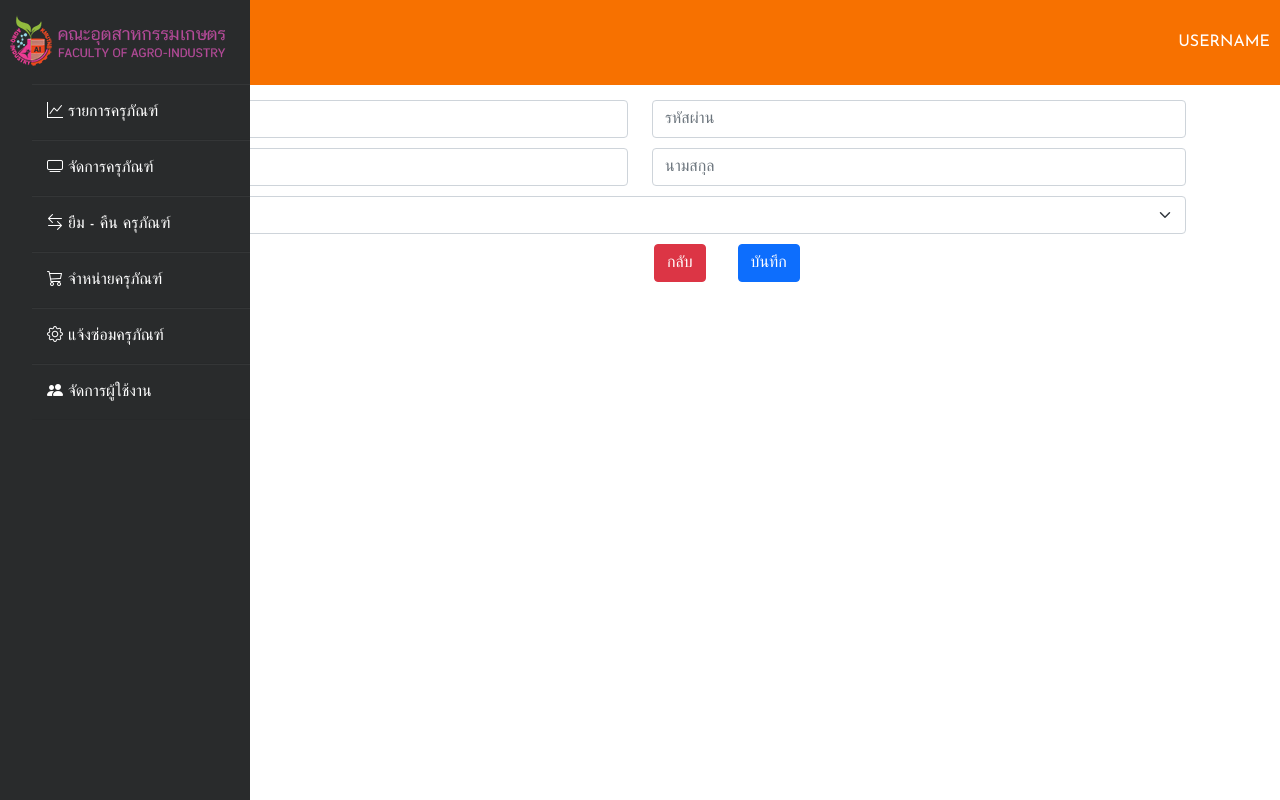
After one commit to kapook14959/Final_Project, a PHP site: page /views/create-user/create-user.php in a window 1280 px wide. The commit adds this page. Run offline with PHP 8.4, Linux system fonts and the light colour scheme; some libraries are stand-ins or nearby versions.

Commit message:
create create-user page and function js and refactor usermanage master page

```diff
--- a/assets/css/style.css
+++ b/assets/css/style.css
@@ -98,5 +98,13 @@ body {
 }
 
 .container {
-  margin: 10px 0 0 0;
+  margin: 15px 0 15px 0;
 }
+
+.btn-back{
+  margin-left: 35em;
+}
+
+.btn-save{
+  margin-left: 0.5em;
+}
--- a/assets/css/user-management.css
+++ b/assets/css/user-management.css
@@ -32,7 +32,7 @@
   width: auto;
   will-change: transform, opacity;
   left: 79%;
-  margin: 0 0 10px 0;
+  margin-bottom: 15px;
 }
 
 .button-17:hover {
--- /dev/null
+++ b/assets/js/function.js
@@ -0,0 +1,6 @@
+function CreateUser(status){
+    console.log("Click Create User");
+    if(status){
+        window.location.href = "../../views/create-user/create-user.php";
+    }
+}
--- /dev/null
+++ b/views/create-user/create-user.php
@@ -0,0 +1,40 @@
+<?php
+include('../layout/masterpage.php');
+?>
+<div class="container">
+    <div class="row" style="margin: 10px 0 10px 0;">
+        <div class="col-md-6">
+            <input type="text" id="usernameForUser" class="form-control" placeholder="ชื่อผู้ใช้งาน">
+        </div>
+        <div class="col-md-6">
+            <input type="text" id="usernameForUser" class="form-control" placeholder="รหัสผ่าน">
+        </div>
+    </div>
+    <div class="row" style="margin: 10px 0 10px 0;">
+        <div class="col-md-6">
+            <input type="text" id="usernameForUser" class="form-control" placeholder="ชื่อ">
+        </div>
+        <div class="col-md-6">
+            <input type="text" id="usernameForUser" class="form-control" placeholder="นามสกุล">
+        </div>
+    </div>
+    <div class="row" style="margin: 10px 0 10px 0;">
+        <div class="col">
+            <select class="form-select">
+                <option selected>เลือก Role </option>
+                <option value="1">Staff</option>
+                <option value="2">Admin</option>
+                <option value="3">Executive</option>
+            </select>
+        </div>
+    </div>
+    <div class="row" style="margin: 10px 0 10px 0;">
+        <div class="col">
+            <a class="btn btn-danger btn-back">กลับ</a>
+        </div>
+        <div class="col">
+            <a class="btn btn-primary btn-save">บันทึก</a>
+        </div>
+
+    </div>
+</div>
--- a/views/layout/masterpage.php
+++ b/views/layout/masterpage.php
@@ -9,13 +9,14 @@
     <link rel="stylesheet" href="../../assets/css/user-management.css">
     <link rel="stylesheet" href="https://cdn.jsdelivr.net/npm/bootstrap-icons@1.6.1/font/bootstrap-icons.css">
     <link href="https://cdn.jsdelivr.net/npm/bootstrap@5.0.2/dist/css/bootstrap.min.css" rel="stylesheet" integrity="sha384-EVSTQN3/azprG1Anm3QDgpJLIm9Nao0Yz1ztcQTwFspd3yD65VohhpuuCOmLASjC" crossorigin="anonymous">
+    <script src="../../assets/js/function.js"></script>
     <title>AssetsMangements</title>
 </head>
 
 <body>
     <div class="wrapper">
         <div class="sidebar">
-            <a href="../layout/masterpage.php"><img src="../../assets/image/logo-footer.png" alt="logo"></a>
+            <a href="../layout/masterpage.php"><img src="../../assets/images/logo-footer.png" alt="logo"></a>
             <ul>
                 <li><a href="#"><i class="bi bi-graph-up"></i> รายการครุภัณฑ์</a></li>
                 <li><a href="../detail-assets/detail-assets.php"><i class="bi bi-tv"></i> จัดการครุภัณฑ์</a></li>
--- a/views/user-management/user-management.php
+++ b/views/user-management/user-management.php
@@ -2,7 +2,7 @@
 include('../layout/masterpage.php');
 ?>
 <div class="container">
-    <button class="button-17" role="button">Create User</button>
+    <button class="button-17" role="button" onclick="CreateUser(true);">Create User</button>
     <table>
         <tr>
             <th>Firstname</th>
```
Also changed, not shown: assets/js/public.js (deleted).
